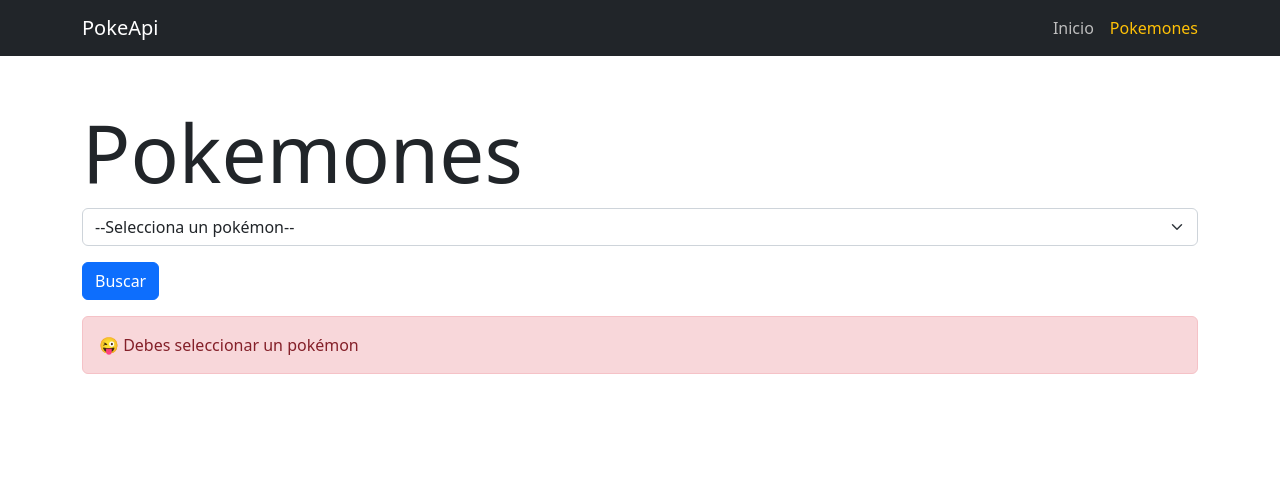
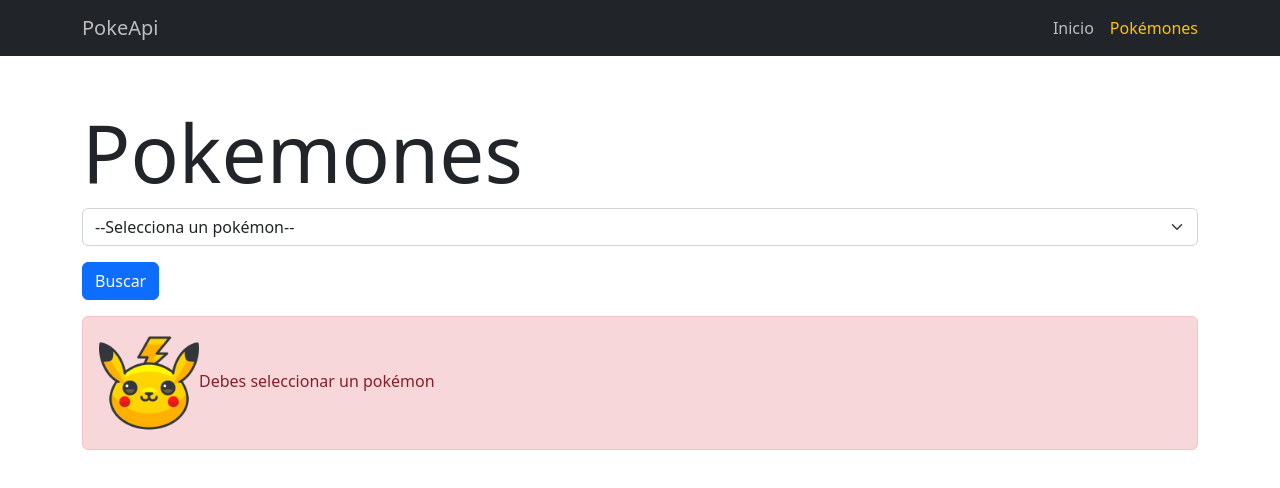
Before and after one commit to CrissRayes/Pokeapi-spa, a React (Create React App) app: page /pokemones in a window 1280 px wide. Both pictures are taken after a click on the button "Buscar". Shown: the top 488 px of the page. Built offline with nearby package versions, Linux system fonts and the light colour scheme.

Commit message:
estilos mensaje eror y links

```diff
--- a/src/components/Mensaje.jsx
+++ b/src/components/Mensaje.jsx
@@ -1,5 +1,16 @@
+import iconPikachu from '../assets/img/iconPikachu.png'
+
 const Mensaje = ({ children, tipo }) => {
-  return <div className={`alert ${tipo}`}>{children}</div>
+  return (
+    <div className={`alert ${tipo}`}>
+      <img
+        src={iconPikachu}
+        alt='iconPikachu'
+        className='iconPikachu'
+      />
+      {children}
+    </div>
+  )
 }
 
 export default Mensaje
--- a/src/components/Nvbar.jsx
+++ b/src/components/Nvbar.jsx
@@ -12,7 +12,7 @@
         variant='dark'
       >
         <Container className='justify-content-between'>
-          <Navbar.Brand>PokeApi</Navbar.Brand>
+          <Navbar.Brand href='/'>PokeApi</Navbar.Brand>
           <div>
             <NavLink
               to='/'
@@ -24,7 +24,7 @@
               to='/pokemones'
               className={`${setActiveClass} ms-3`}
             >
-              Pokemones
+              Pokémones
             </NavLink>
           </div>
         </Container>
--- a/src/styles.css
+++ b/src/styles.css
@@ -51,3 +51,20 @@
   font-size: 2rem !important;
   color: #616161;
 }
+
+.iconPikachu {
+  width: 100px;
+  height: 100px;
+  margin: 0 auto;
+}
+
+.nav-list {
+  list-style: none;
+  margin: 0;
+  padding: 0;
+}
+
+.nav-list > li {
+  display: inline-block;
+  margin: 0 10px;
+}
--- a/src/views/Inicio.jsx
+++ b/src/views/Inicio.jsx
@@ -7,9 +7,7 @@
         <div className='row'>
           <div className='col-6 bg-image'></div>
           <div className='col-6 d-flex flex-column justify-content-center'>
-            {/* <div> */}
             <h1>Bienvenido Maestro Pokémon</h1>
-            {/* </div> */}
             <h2 className='sub-title'>
               Descubre tu Pokémon favorito y conoce sus poderes
             </h2>
--- a/src/views/NotFound.jsx
+++ b/src/views/NotFound.jsx
@@ -1,11 +1,30 @@
 import { Container } from 'react-bootstrap'
+import Mensaje from '../components/Mensaje'
+import { Link } from 'react-router-dom'
 
 const NotFound = () => {
+  const mensaje = 'La página que buscas no existe'
+
   return (
     <>
       <Container className='text-center mt-5'>
-        <h1>404</h1>
-        <h2>Not Found</h2>
+        {mensaje && (
+          <Mensaje tipo='alert-danger'>
+            <h1>Uuups! Algo salió mal</h1>
+            {mensaje}
+          </Mensaje>
+        )}
+        <div>
+          <ul className='nav-list'>
+            <li>
+              <Link to='/'>Inicio</Link>
+            </li>
+            <li> | </li>
+            <li>
+              <Link to='/pokemones'>Pokémones</Link>
+            </li>
+          </ul>
+        </div>
       </Container>
     </>
   )
--- a/src/views/Pokemon.jsx
+++ b/src/views/Pokemon.jsx
@@ -14,6 +14,7 @@
       const response = await fetch(`https://pokeapi.co/api/v2/pokemon/${id}`)
       const data = await response.json()
 
+      // se hace el set de abilities y types con la data para que no de error al momento de hacer el map
       setAbilities(data.abilities)
       setTypes(data.types)
 
--- a/src/views/Pokemones.jsx
+++ b/src/views/Pokemones.jsx
@@ -13,7 +13,7 @@
     if (id !== '') {
       navigate(`/pokemon/${id}`)
     } else {
-      setMensaje('😜 Debes seleccionar un pokémon')
+      setMensaje('Debes seleccionar un pokémon')
 
       setTimeout(() => {
         setMensaje('')
```
Also changed, not shown: src/assets/img/iconPikachu.png (added).
